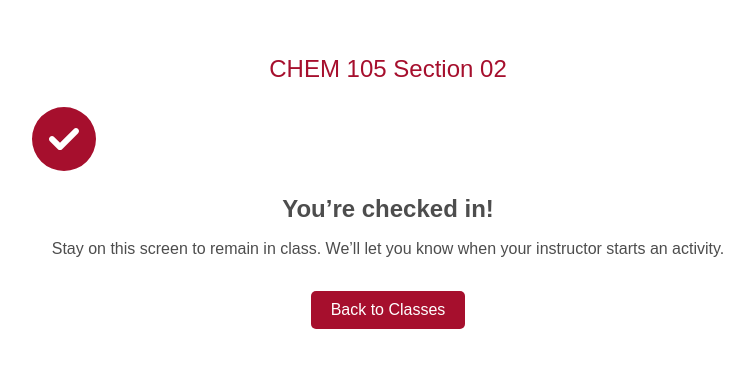
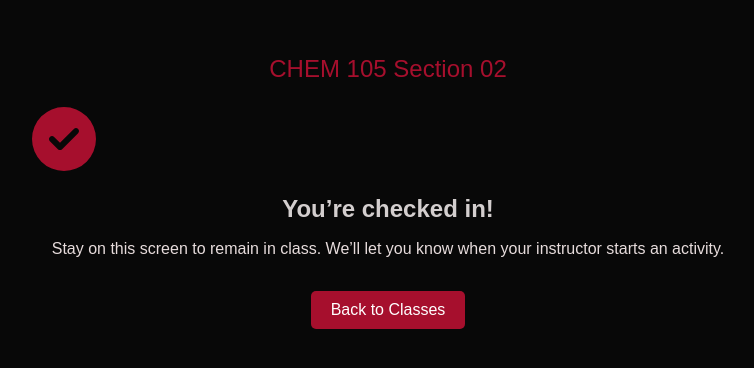
Before and after one commit to donmjoseph/attendance-clicker, a Next.js app in the folder Client/bulma_project/: page /CheckedIn in a window 1280 px wide. Shown: the part 210-578 px from the top of the page, without its empty margins (252-1006 px from the left). Built offline with nearby package versions, Linux system fonts and the light colour scheme.

Commit message:
Initial commit on dark-night branch

```diff
--- a/Client/bulma_project/src/app/CheckedIn/CheckedIn.module.css
+++ b/Client/bulma_project/src/app/CheckedIn/CheckedIn.module.css
@@ -5,7 +5,7 @@
     align-items: center;
     justify-content: center;
     height: 100vh;
-    background-color: #FFFFFF; /* White background */
+    background-color: #080808; /* White background */
     padding: 20px;
     font-family: 'Arial', sans-serif;
 }
@@ -27,7 +27,7 @@
 .title {
     font-size: 24px;
     font-weight: bold;
-    color: #4D4D4D; /* Gray title color */
+    color: #d3cece; /* Gray title color */
     margin-bottom: 10px;
     text-align: center;
 }
@@ -35,7 +35,7 @@
 /* Message styling */
 .message {
     font-size: 16px;
-    color: #4D4D4D; /* Gray message color */
+    color: #e7dcdc; /* Gray message color */
     text-align: center;
     line-height: 1.5;
     margin: 0 20px;
```
Also changed, not shown: 1 other file (tests, documents, lock files or other folders).
